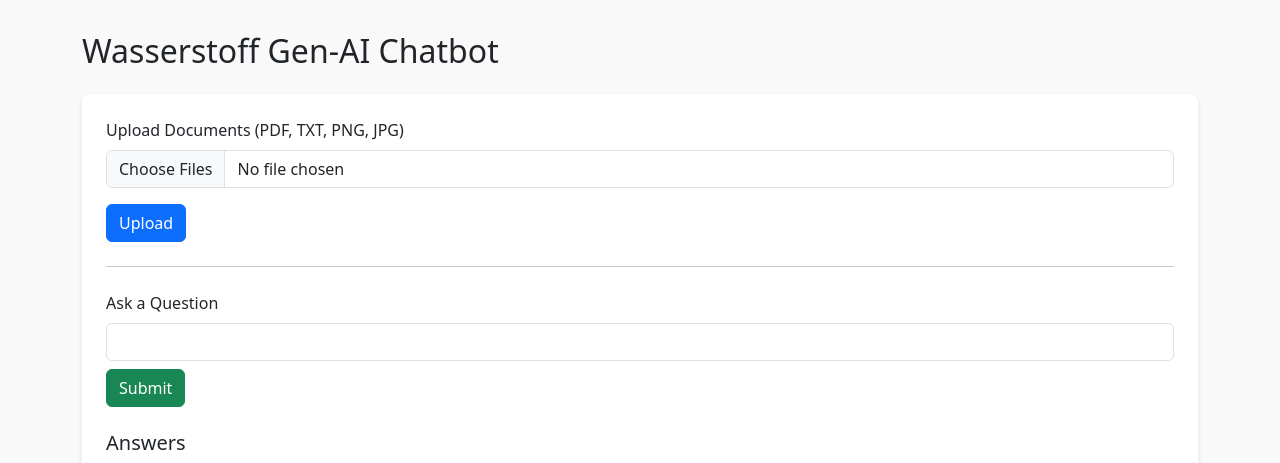
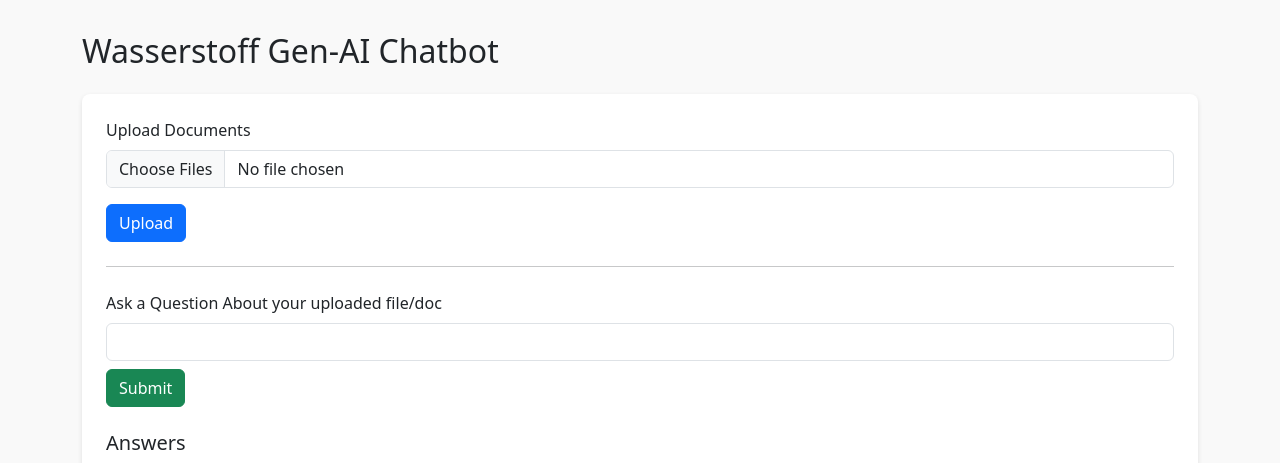
Before and after one commit to Atharv-web/atharv-gangodkar-wasserstoff-AiInternTask, a Flask app: page / in a window 1280 px wide. Shown: the top 463 px of the page. Run offline with Flask 3, Linux system fonts and the light colour scheme.

Commit message:
minor changes..

```diff
--- a/chatbot/my_project/templates/index.html
+++ b/chatbot/my_project/templates/index.html
@@ -17,7 +17,7 @@
     <h2 class="mb-4">Wasserstoff Gen-AI Chatbot</h2>
     <div class="chatbox">
         <form id="uploadForm" enctype="multipart/form-data">
-            <label for="documents" class="form-label">Upload Documents (PDF, TXT, PNG, JPG)</label>
+            <label for="documents" class="form-label">Upload Documents</label>
             <input class="form-control" type="file" id="documents" name="documents" multiple required>
             <button type="submit" class="btn btn-primary mt-3">Upload</button>
         </form>
@@ -25,7 +25,7 @@
         <hr class="my-4">
 
         <form id="queryForm">
-            <label for="question" class="form-label">Ask a Question</label>
+            <label for="question" class="form-label">Ask a Question About your uploaded file/doc</label>
             <input type="text" class="form-control" id="question" name="question" required>
             <button type="submit" class="btn btn-success mt-2">Submit</button>
         </form>
```
